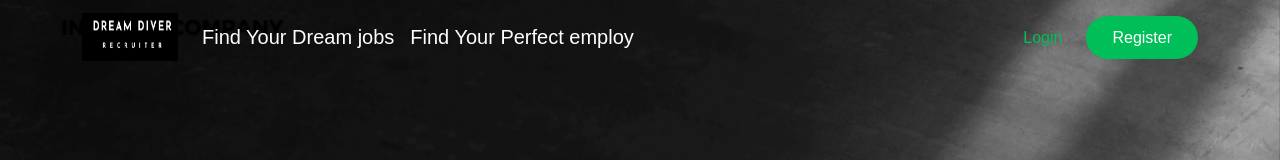
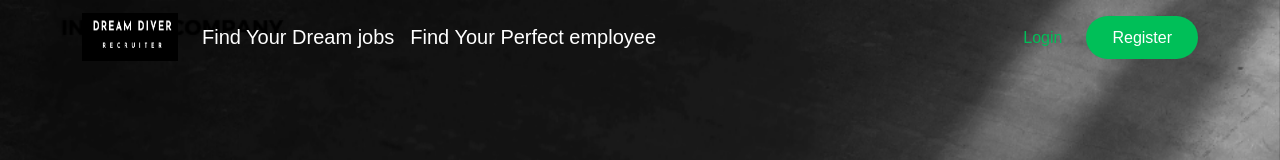
Before and after one commit to Dream-Diver-Co/DreamDiver-Recruitment, a React (Create React App) app: page / in a window 1280 px wide. Shown: the top 160 px of the page. Built offline with nearby package versions, Linux system fonts and the light colour scheme; a web font is replaced by a local one.

Commit message:
Master (#68)
* test

* added test2

* sfdh

* added

* final version

* final production

* final version ready to production

* try to solve google chapcha

* solve the spaling misktak

---------

Co-authored-by: Dream Diver <dreamdiver2017@gmail.com>

```diff
--- a/src/components/header/Nav.jsx
+++ b/src/components/header/Nav.jsx
@@ -35,7 +35,7 @@ const Nav = () => {
           }}
           className="nav-link"
         >
-          Find Your Perfect employ
+          Find Your Perfect employee
         </Link>
       </li>
       {typeof hovering === "number" && (
```
